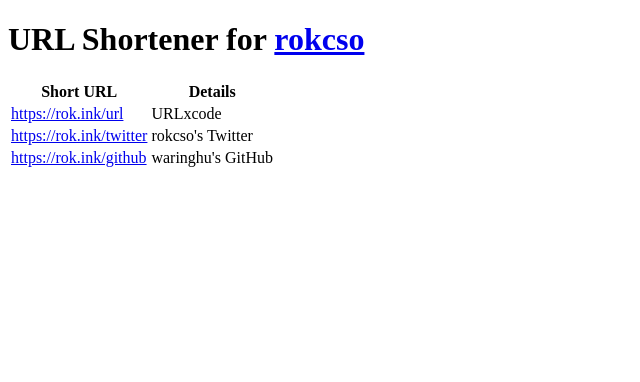
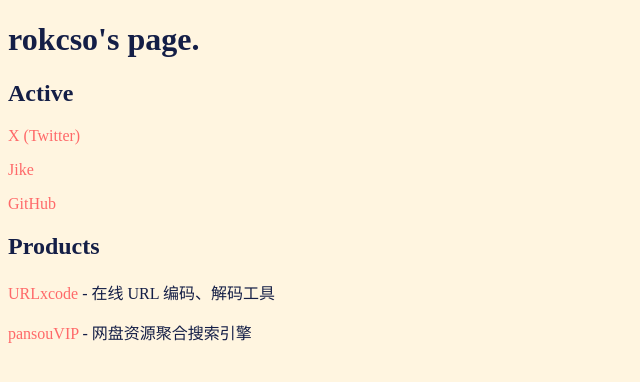
Before and after one commit to rokcso/rokink, a website: page index.html in a window 1280 px wide. Shown: the whole page, without its empty margins (0-640 px from the left). Drawn offline with Linux system fonts and the light colour scheme.

Commit message:
add links & update index.html

```diff
--- a/index.html
+++ b/index.html
@@ -3,34 +3,29 @@
 <head>
     <meta charset="UTF-8">
     <meta name="viewport" content="width=device-width, initial-scale=1.0">
-    <title>URL Shortener for rokcso</title>
+    <title>rokcso's page - rok.ink</title>
+    <style>
+        html, body {
+            background: #FFF5E0;
+            color: #141E46;
+        }
+        a {
+            text-decoration: none;
+            color: #FF6969;
+        }
+        a:hover {
+          text-decoration: underline;
+        }
+    </style>
 </head>
 <body>
-    <h1>URL Shortener for <a href="https://rok.ink/twitter">rokcso</a></h1>
-    <div id="url-table">
-        <table>
-            <thead>
-                <tr>
-                    <th>Short URL</th>
-                    <th>Details</th>
-                </tr>
-            </thead>
-            <tbody>
-                <tr>
-                    <td><a href="https://rok.ink/url">https://rok.ink/url</a></td>
-                    <td>URLxcode</td>
-                </tr>
-                <tr>
-                    <td><a href="https://rok.ink/twitter">https://rok.ink/twitter</a></td>
-                    <td>rokcso's Twitter</td>
-                </tr>
-                <tr>
-                    <td><a href="https://rok.ink/github">https://rok.ink/github</a></td>
-                    <td>waringhu's GitHub</td>
-                </tr>
-
-            </tbody>
-        </table>
-    </div>
+    <h1>rokcso's page.</h1>
+    <h2>Active</h2>
+    <p><a href="https://rok.ink/twitter">X (Twitter)</a></p>
+    <p><a href="https://rok.ink/jike">Jike</a></p>
+    <p><a href="https://rok.ink/github">GitHub</a></p>
+    <h2>Products</h2>
+    <p><a href="https://rok.ink/url">URLxcode</a> - 在线 URL 编码、解码工具</p>
+    <p><a href="https://rok.ink/pansou">pansouVIP</a> - 网盘资源聚合搜索引擎</p>
 </body>
 </html>
```
Also changed, not shown: now.json (+10 -2 lines).
